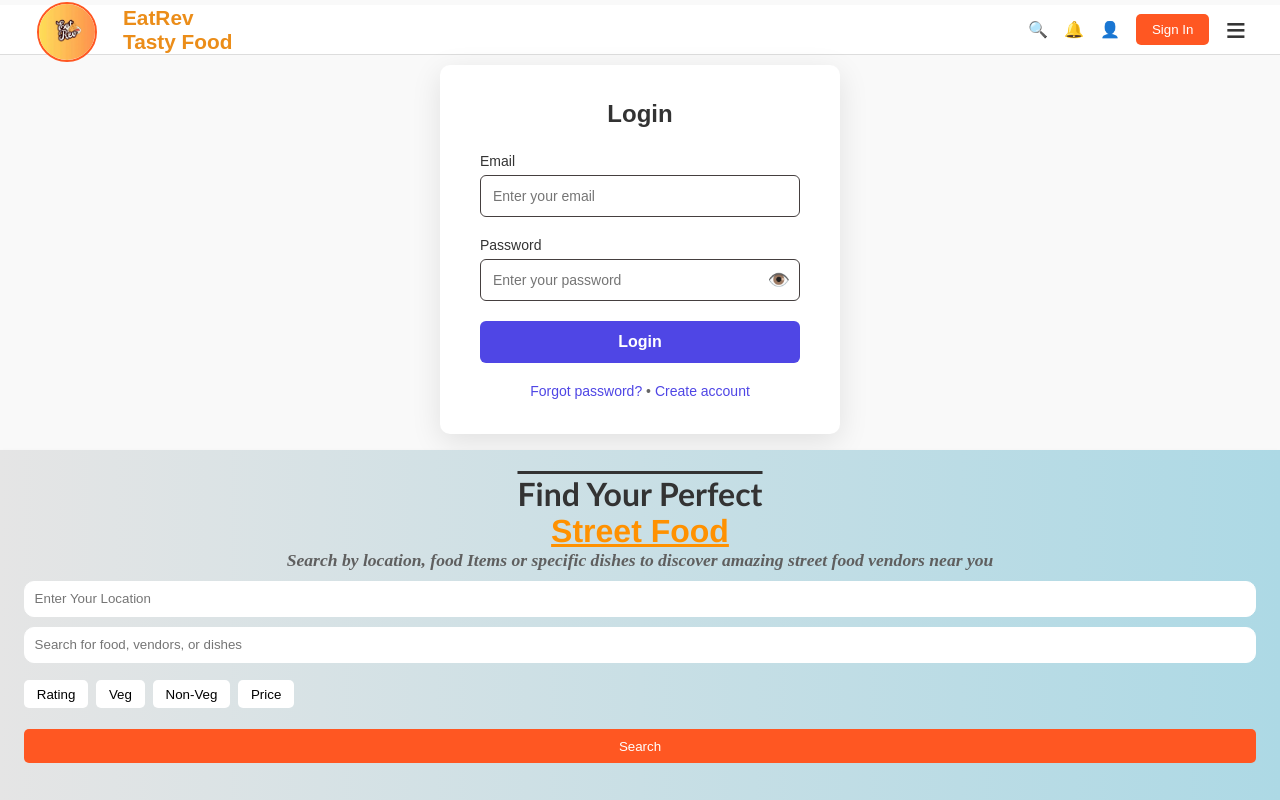
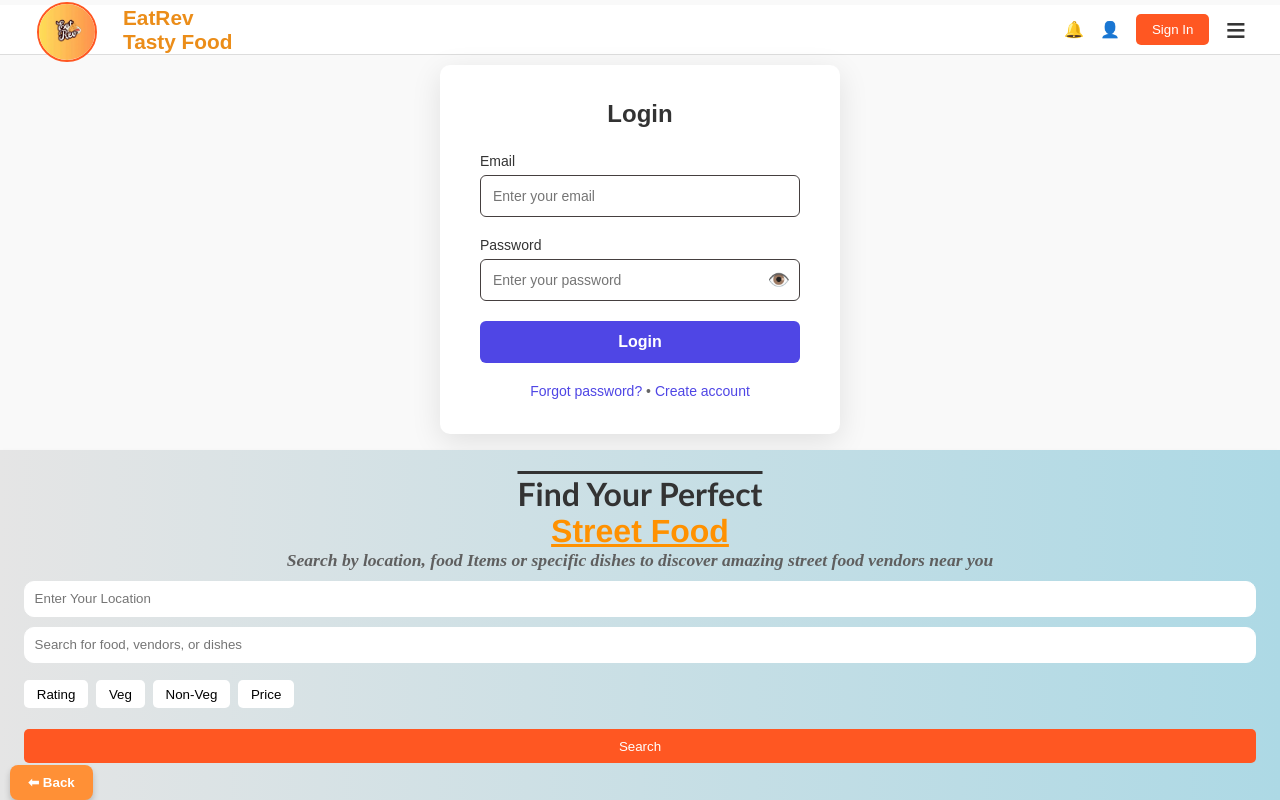
Before and after one commit to Balram-06-04/eatrev, a website: page public/index.html in a window 1280 px wide. Both pictures are taken after a click on the button "Sign In". Shown: the top 800 px of the page. Drawn offline with nearby package versions, Linux system fonts and the light colour scheme; no server answers; a small style sheet from the web is missing.

Commit message:
back button added

```diff
--- a/public/index.html
+++ b/public/index.html
@@ -36,7 +36,7 @@
       </div>
     </div>
     <div class="nav-links">
-      <span id="search">🔍</span>
+      <!-- <span id="search">🔍</span> -->
       <span id="notification">🔔</span>
       <span id="account">👤</span>
       <button id="sign-in">Sign In</button>
@@ -51,7 +51,7 @@
 
   </nav>
   <!-- Back Button -->
-  <button id="back-btn" class="back-btn" style="display: none ;position: absolute;z-index: 100;">⬅ Back</button>
+  <button id="back-btn" class="back-btn" style="bottom: 0;position: fixed;z-index: 100;">⬅ Back</button>
   <script>
     const bckbtn = document.querySelector("#back-btn");
   </script>
@@ -480,6 +480,59 @@
   <!-- <script>
   const bckbtn=document.querySelector("#back-btn");
 </script> -->
+  <script>
+    const signInBtn = document.querySelector("#sign-in");
+    const findVendorBtn = document.querySelector("#find-vendors-btn");
+    const vendorRegisterBtn = document.querySelector("#vendor-register");
+    const uploadReviewsBtnBtn = document.querySelector("#upload-reviews");
+
+    const heroSection = document.querySelector(".hero");
+    const loginContainer = document.querySelector(".login-container");
+    const eventVendorSection = document.querySelector("#event-vendor-section");
+    const vendorRegistration = document.querySelector("#check");
+    const uploadReviews = document.querySelector("#two-part");
+    const userReviews = document.querySelector("#userReviews");
+
+    bckbtn.style.display = "none";
+    signInBtn.addEventListener("click", () => {
+      bckbtn.style.display = "block";
+
+    })
+    findVendorBtn.addEventListener("click", () => {
+      bckbtn.style.display = "block";
+
+    })
+    vendorRegisterBtn.addEventListener("click", () => {
+      bckbtn.style.display = "block";
+
+    })
+    uploadReviewsBtnBtn.addEventListener("click", () => {
+      bckbtn.style.display = "block";
+
+    })
+
+    bckbtn.addEventListener("click", () => {
+      // Hide all other sections
+      loginContainer.style.display = "none";
+      eventVendorSection.style.display = "none";
+      vendorRegistration.style.display = "none";
+      uploadReviews.style.display = "none";
+
+      // Show hero section first
+      heroSection.style.display = "flex";
+
+      // Now scroll to hero
+      if (heroSection) {
+        heroSection.scrollIntoView({ behavior: "smooth", block: "start" });
+      }
+
+      // Hide back button again
+      bckbtn.style.display = "none";
+    });
+
+
+
+  </script>
 
 </body>
 
--- a/public/style.css
+++ b/public/style.css
@@ -1354,3 +1354,31 @@ app-content button:hover {
 .book-btn:hover {
   background: #e63946;
 }
+
+.back-btn {
+  position: fixed;
+  bottom: 20px;       /* keep above bottom edge */
+  left: 10px;         /* stick to left side */
+  z-index: 100;       /* stay above everything */
+
+  background: #ff9036;  /* red background */
+  color: #fff;          /* white text */
+  border: none;
+  border-radius: 8px;
+  padding: 10px 18px;
+  /* font-size: 16px; */
+  font-weight: 600;
+  cursor: pointer;
+
+  box-shadow: 0 4px 6px rgba(0, 0, 0, 0.2);
+  transition: all 0.3s ease;
+}
+
+.back-btn:hover {
+  background: #e84118;   /* darker red on hover */
+  transform: scale(1.05);
+}
+
+.back-btn:active {
+  transform: scale(0.95);
+}
```
Also changed, not shown: public/script.js (+51 -0 lines).
